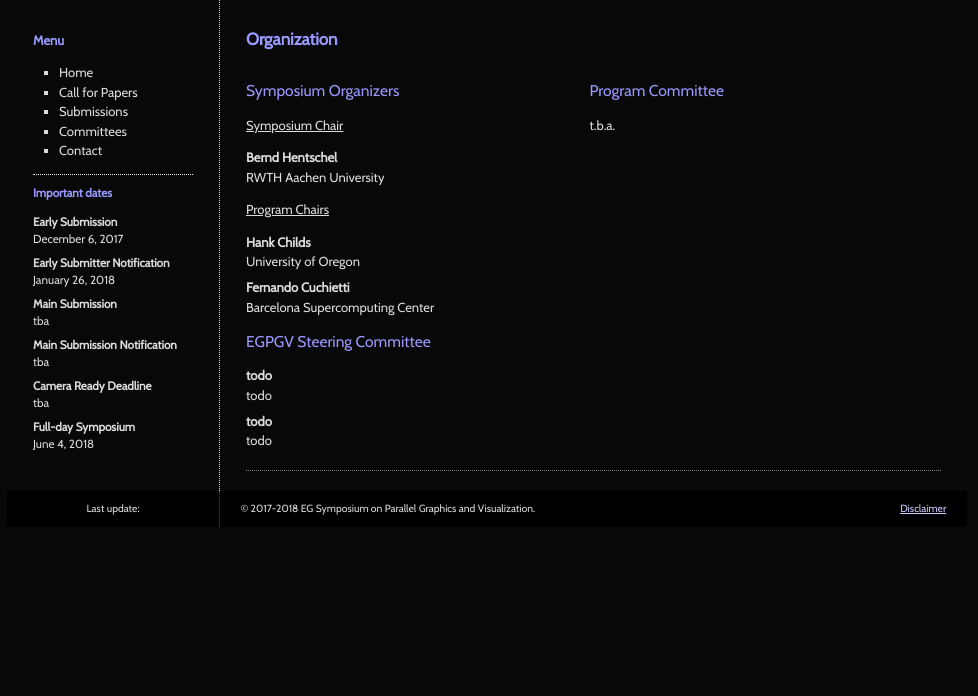
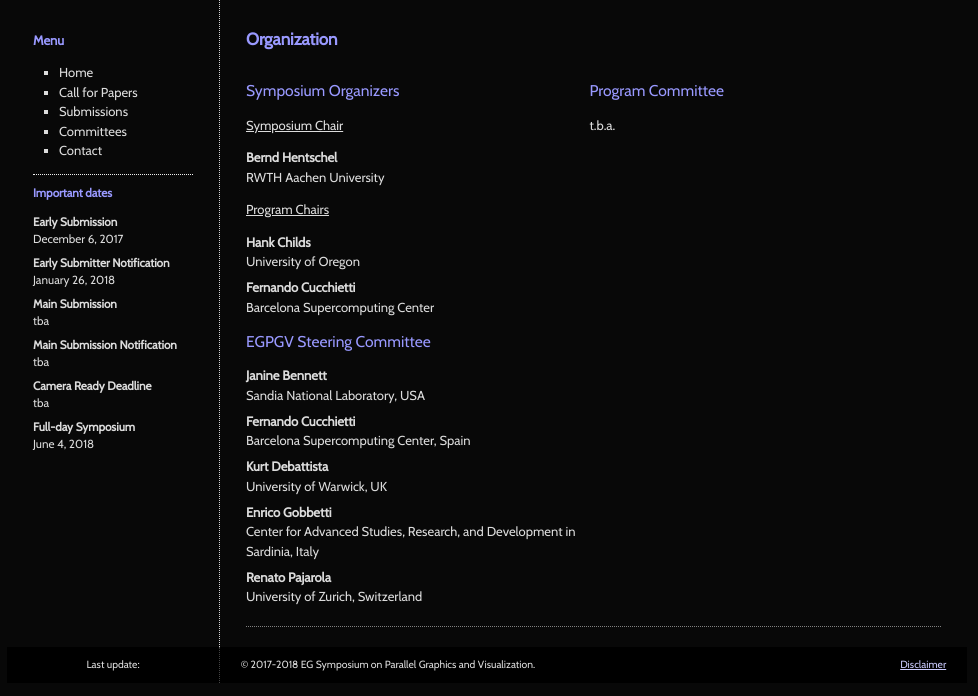
Before and after one commit to bhentschel/egpgv18, a Jekyll site: the page built from _pages/committees.md, in a window 1280 px wide. Shown: the part 236-932 px from the top of the page, without its empty margins (153-1131 px from the left). Built offline with Jekyll 4.4.1, drawn with Linux system fonts in a browser that asks for light colours; before the commit the page ends 900 px from its top, so only the background shows below that.

Commit message:
add Steering committee inf.

```diff
--- a/_pages/committees.md
+++ b/_pages/committees.md
@@ -20,16 +20,25 @@
 Hank Childs
 : University of Oregon
 
-Fernando Cuchietti
+Fernando Cucchietti
 : Barcelona Supercomputing Center
 
 ## EGPGV Steering Committee
 
-todo
-: todo
+Janine Bennett
+: Sandia National Laboratory, USA
 
-todo
-: todo
+Fernando Cucchietti
+: Barcelona Supercomputing Center, Spain
+
+Kurt Debattista
+: University of Warwick, UK
+
+Enrico Gobbetti
+: Center for Advanced Studies, Research, and Development in Sardinia, Italy
+
+Renato Pajarola
+: University of Zurich, Switzerland
 
 </div>
 
```
